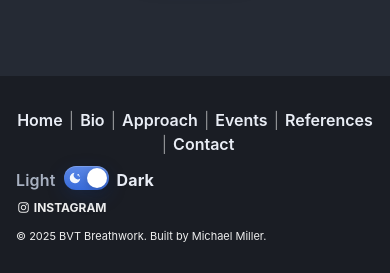
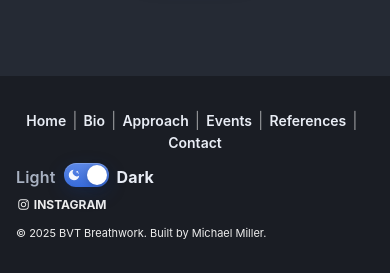
Before and after one commit to millerms/bvt-breathwork, a Jekyll site: the page built from _pages/home.md, in a window 390 px wide. Shown: the part 1691-1964 px from the top of the page. Built offline with Jekyll 4.4.1, drawn with Linux system fonts in a browser that asks for light colours; cached includes are drawn as plain includes.

Commit message:
style(footer): reduce footer nav link size on mobile

```diff
--- a/assets/css/custom.css
+++ b/assets/css/custom.css
@@ -202,9 +202,12 @@ html[data-theme="dark"]  .footer-nav a { color: #e9edf5; }
   .theme-toggle .theme-toggle__switch { --t-w: 45px; --t-h: 24px; }
   .theme-toggle .theme-toggle__switch::after { width: 20px; height: 20px; top: 2px; left: 2px; }
   /* Push icons to extreme edges so the knob doesn't cover them */
-  .theme-toggle .theme-toggle__switch::before { width: 14px; height: 14px; right: 4px; left: auto; }
-  .theme-toggle input[type="checkbox"][role="switch"]:checked + .theme-toggle__switch::before { left: 4px; right: auto; }
+  .theme-toggle .theme-toggle__switch::before { width: 14px; height: 14px; right: 4.5px; left: auto; }
+  .theme-toggle input[type="checkbox"][role="switch"]:checked + .theme-toggle__switch::before { left: 3.5px; right: auto; }
   .theme-toggle input[type="checkbox"][role="switch"]:checked + .theme-toggle__switch::after { transform: translateX(21px); }
+
+  /* Footer nav: reduce link font size by ~2px on mobile */
+  .footer-nav a { font-size: calc(1em - 2px); }
 }
 
 /* Center zen buttons on home feature row */
```
